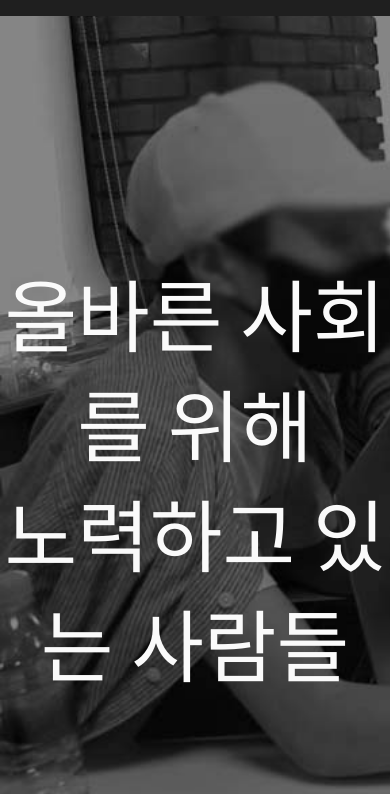
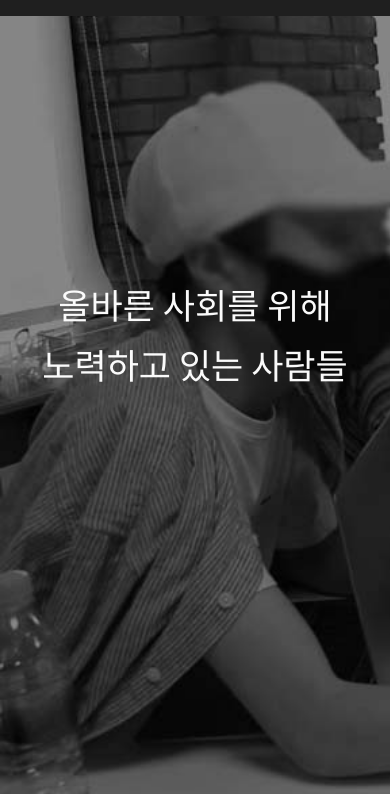
Before and after one commit to sumin0405/project-0100, a plain HTML site: page team.html in a window 390 px wide. Shown: the part 47-841 px from the top of the page. Drawn offline with Linux system fonts and the light colour scheme.

Commit message:
타이틀 반응형 테스트

```diff
--- a/team.css
+++ b/team.css
@@ -45,10 +45,18 @@ a{text-decoration: none; color: white}
     grid-gap: 0px;
     padding-bottom:10vw;
 }
-@media (max-width: 600px) {
+@media (max-width: 770px) {
     .titlement{
         width: 100%;
+        font-size: 60px;
+
     }
+
+    .titlementtext{
+        padding-top: 38vh;
+        line-height: 85px;
+    }
+
     .memberprofilepage{
         height: 2000px;
 
@@ -60,6 +68,19 @@ a{text-decoration: none; color: white}
     }
 
 }
+
+@media (max-width: 580px) {
+    .titlement{
+        width: 100%;
+        font-size: 35px;
+
+    }
+
+    .titlementtext{
+        line-height: 60px;
+    }
+}
+
 /* 전체에 적용 끝 */
 
 .member{
```
